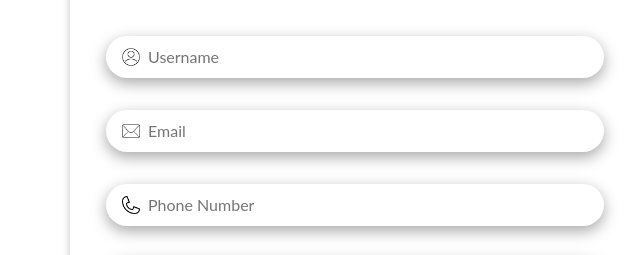
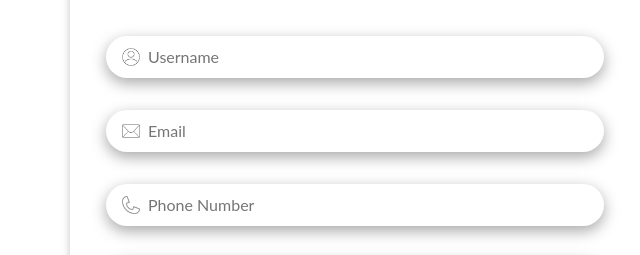
Before and after one commit to dave-budah/Suppliers-portal, a plain HTML site: page register.html in a window 1280 px wide. Shown: the part 142-397 px from the top of the page, 0-640 px from the left. Drawn offline with Linux system fonts and the light colour scheme.

Commit message:
Suppliers portal frontend. Color adjust adjustment on icons in register form.

```diff
--- a/register.html
+++ b/register.html
@@ -35,15 +35,15 @@
             <form action="" class="login-form px-4">
                 <div class="input-div">
                     <input type="text" placeholder="Username">
-                    <img src="assets/images/icons/user.png" alt="">
+                    <img src="assets/images/icons/user.png" alt="" style="filter:invert(.4)">
                 </div>
                 <div class="input-div">
                     <input type="text" placeholder="Email">
-                    <img src="assets/images/icons/mail.png" alt="">
+                    <img src="assets/images/icons/mail.png" alt="" style="filter:invert(.3)">
                 </div>
                 <div class="input-div">
                     <input type="text" placeholder="Phone Number">
-                    <img src="assets/images/icons/phone.png" alt="">
+                    <img src="assets/images/icons/phone.png" alt="" style="filter:invert(.6)">
                 </div>
                 <div class="input-div">
                     <input type="text" placeholder="Password">
```
